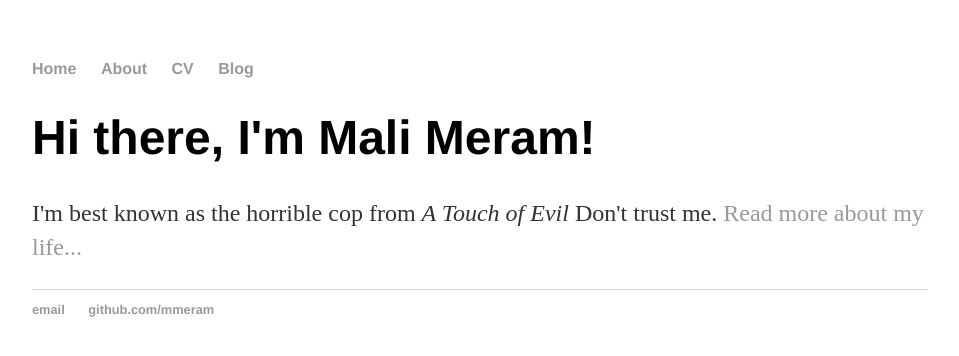
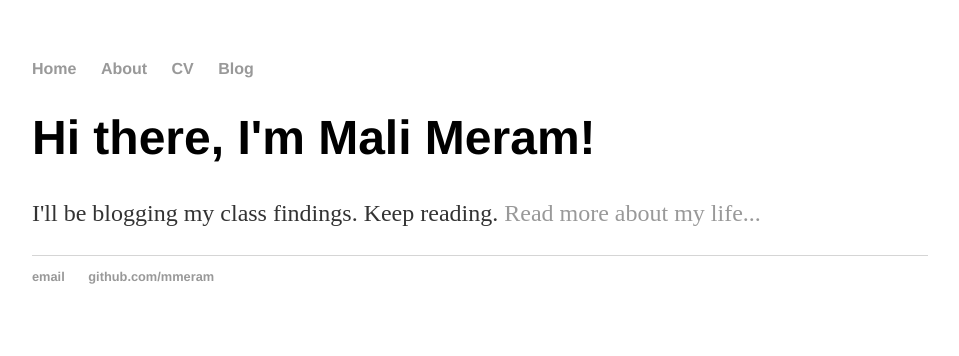
Before and after one commit to MMeram/mmeram.github.io, a Jekyll site: the page built from index.html, in a window 1280 px wide. Shown: the top 356 px of the page, without its empty margins (160-1119 px from the left). Built offline with Jekyll 4.4.1, drawn with Linux system fonts in a browser that asks for light colours.

Commit message:
Update index.html

```diff
--- a/index.html
+++ b/index.html
@@ -1,30 +1,10 @@
-<!DOCTYPE html>
-<html>
-	<head>
-		<title>Meram, Initial Page</title>
-		<!-- link to main stylesheet -->
-		<link rel="stylesheet" type="text/css" href="/css/main.css">
-	</head>
-	<body>
-		<nav>
-    		<ul>
-        		<li><a href="/">Home</a></li>
-	        	<li><a href="/about">About</a></li>
-        		<li><a href="/cv">CV</a></li>
-        		<li><a href="/blog">Blog</a></li>
-    		</ul>
-		</nav>
-		<div class="container">
-    		<div class="blurb">
-        		<h1>Hi there, I'm Mali Meram!</h1>
-				<p>I'm best known as the horrible cop from <em>A Touch of Evil</em> Don't trust me. <a href="/about">Read more about my life...</a></p>
-    		</div><!-- /.blurb -->
-		</div><!-- /.container -->
-		<footer>
-    		<ul>
-        		<li><a href="mailto:mehmetali.meram@gmail.com">email</a></li>
-        		<li><a href="https://github.com/mmeram">github.com/mmeram</a></li>
-			</ul>
-		</footer>
-	</body>
-</html>
+---
+layout: default
+title: Mehmet Ali Meram, Autonomous Systems Enthusiast
+---
+<div class="blurb">
+	<h1>Hi there, I'm Mali Meram!</h1>
+	<p>I'll be blogging my class findings. Keep reading.
+	<a href="/about">Read more about my life...</a>
+	</p>
+</div><!-- /.blurb -->
```
